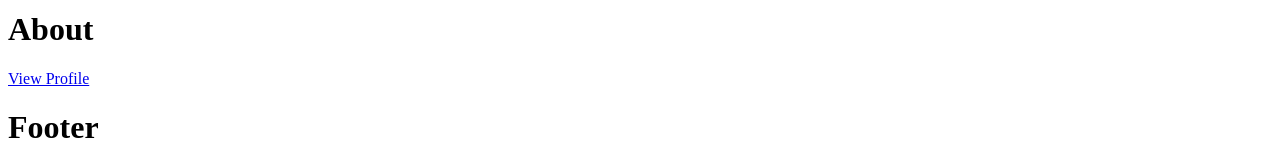
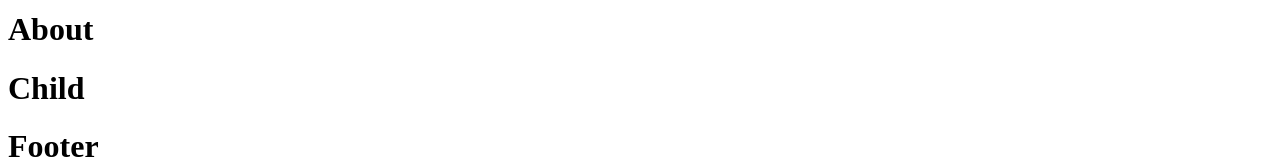
Before and after one commit to karthikgoud/Class_components, a React (Vite) app: page /about in a window 1280 px wide. Shown: the part 168-328 px from the top of the page. Built offline with nearby package versions, Linux system fonts and the light colour scheme.

Commit message:
Life cycle steps console

```diff
--- a/src/components/AboutClass.js
+++ b/src/components/AboutClass.js
@@ -1,15 +1,23 @@
 import { Component } from "react";
-import { Outlet, Link } from "react-router-dom";
+import ChildClass from "./ChildClass";
 
 class AboutClass extends Component {
+  constructor(props) {
+    super(props);
+    console.log("Parent-Constructor");
+  }
+
+  componentDidMount() {
+    console.log("Parent-componentDidMount ");
+  }
+
   render() {
+    console.log("Parent-render");
     return (
       <>
         <h1>About</h1>
-        <Link to="profile">
-          <p>View Profile</p>
-        </Link>
-        <Outlet />
+
+        <ChildClass />
       </>
     );
   }
--- /dev/null
+++ b/src/components/ChildClass.js
@@ -0,0 +1,21 @@
+import { Component } from "react";
+import ChildClass from "./ChildClass";
+
+class ParentClass extends Component {
+  constructor(props) {
+    super(props);
+    console.log("Child-Constructor");
+  }
+
+  componentDidMount() {
+    console.log("Child-componentDidMount");
+  }
+
+  render() {
+    console.log("Child-render");
+
+    return <h1>Child</h1>;
+  }
+}
+
+export default ParentClass;
```
